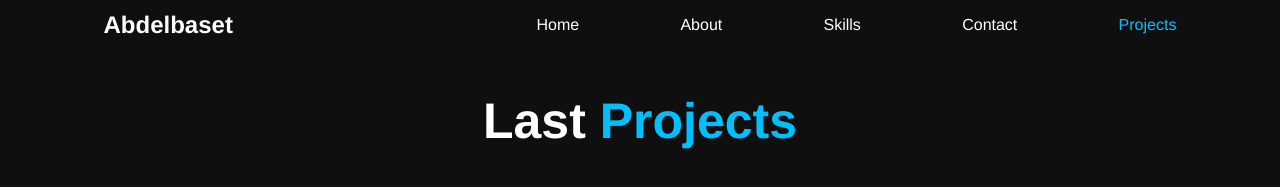
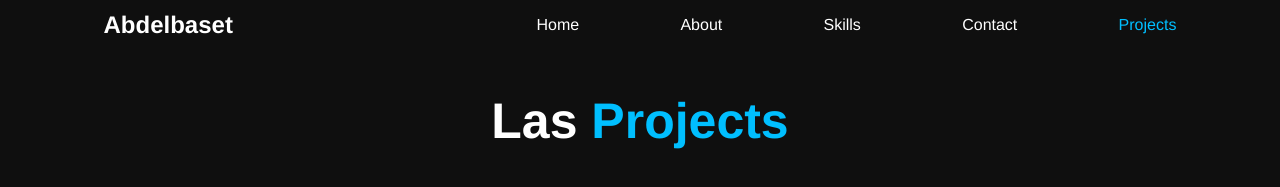
Before and after one commit to Abdelbaset15/portfolio, a plain HTML site: page projects.html in a window 1280 px wide. Shown: the top 187 px of the page. Drawn offline with Linux system fonts and the light colour scheme.

Commit message:
Update projects.html

```diff
--- a/projects.html
+++ b/projects.html
@@ -18,7 +18,7 @@
         </div>
     </header>
 
-    <main style="background-color: #0F0F0F;"> <h1><span> last </span> projects </h1></main>
+    <main style="background-color: #0F0F0F;"> <h1><span>las </span> projects </h1></main>
 
         <nav>
             <div class="pr1">
```
